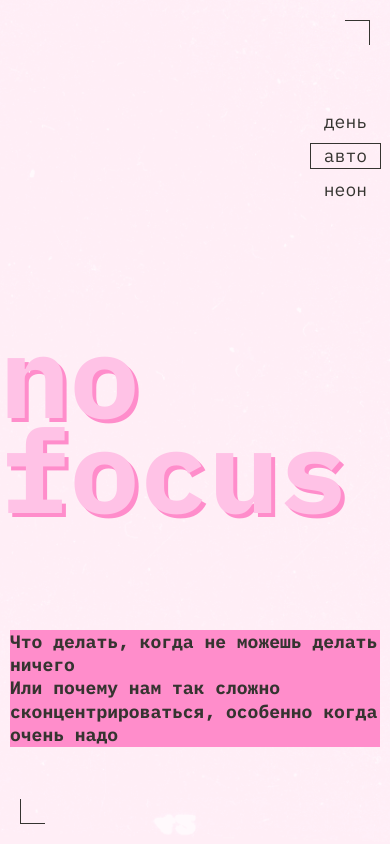
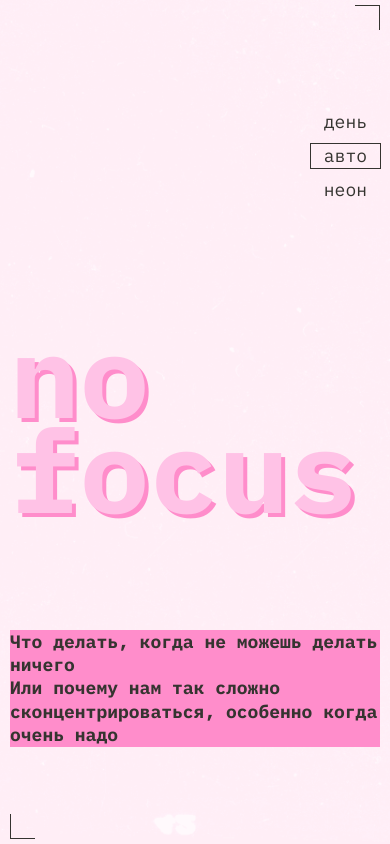
Before and after one commit to nikitakorkink/slozhno-sosredotochitsya, a plain HTML site: page index.html in a window 390 px wide. Shown: the top 844 px of the page. Drawn offline with Linux system fonts and the light colour scheme.

Commit message:
fixed gap in mobile version

```diff
--- a/styles/adaptive.css
+++ b/styles/adaptive.css
@@ -17,11 +17,22 @@
   }
 
   .header .page__title {
-    margin-left: -10px;
+    margin-left: 0;
   }
 
   .page__title {
     text-shadow: 4px 4px rgb(255, 141, 203);
+    font-size: clamp(7.25rem, 7.0115rem + 1.0178vw, 7.5rem);
+  }
+
+  .decorated-zone::before {
+    top: 5px;
+    right: 10px;
+  }
+
+  .decorated-zone::after {
+    bottom: 5px;
+    left: 10px;
   }
 
   .mobile-container {
@@ -29,7 +40,6 @@
     flex-direction: column;
     margin-top: 50px;
     padding: var(--padding-mobile);
-    gap: 10px;
   }
 
   .container__problem {
@@ -38,10 +48,6 @@
 
   .block__title-container {
     inline-size: 100%;
-  }
-
-  .page__title {
-    font-size: clamp(7.25rem, 7.0115rem + 1.0178vw, 7.5rem);
   }
 
   .footer {
@@ -69,4 +75,8 @@
     display: flex;
     flex-direction: column;
   }
+
+  .container__reasons .section__title-container {
+    max-width: 236px;
+  }
 }
--- a/styles/style.css
+++ b/styles/style.css
@@ -192,7 +192,10 @@
 
 .container__reasons .section__title-container:nth-child(1) {
   grid-column: 1 / span 3;
-  max-width: 315px;
+}
+
+.container__reasons .section__title-container {
+  max-inline-size: 315px;
 }
 
 .container__solutions {
```
